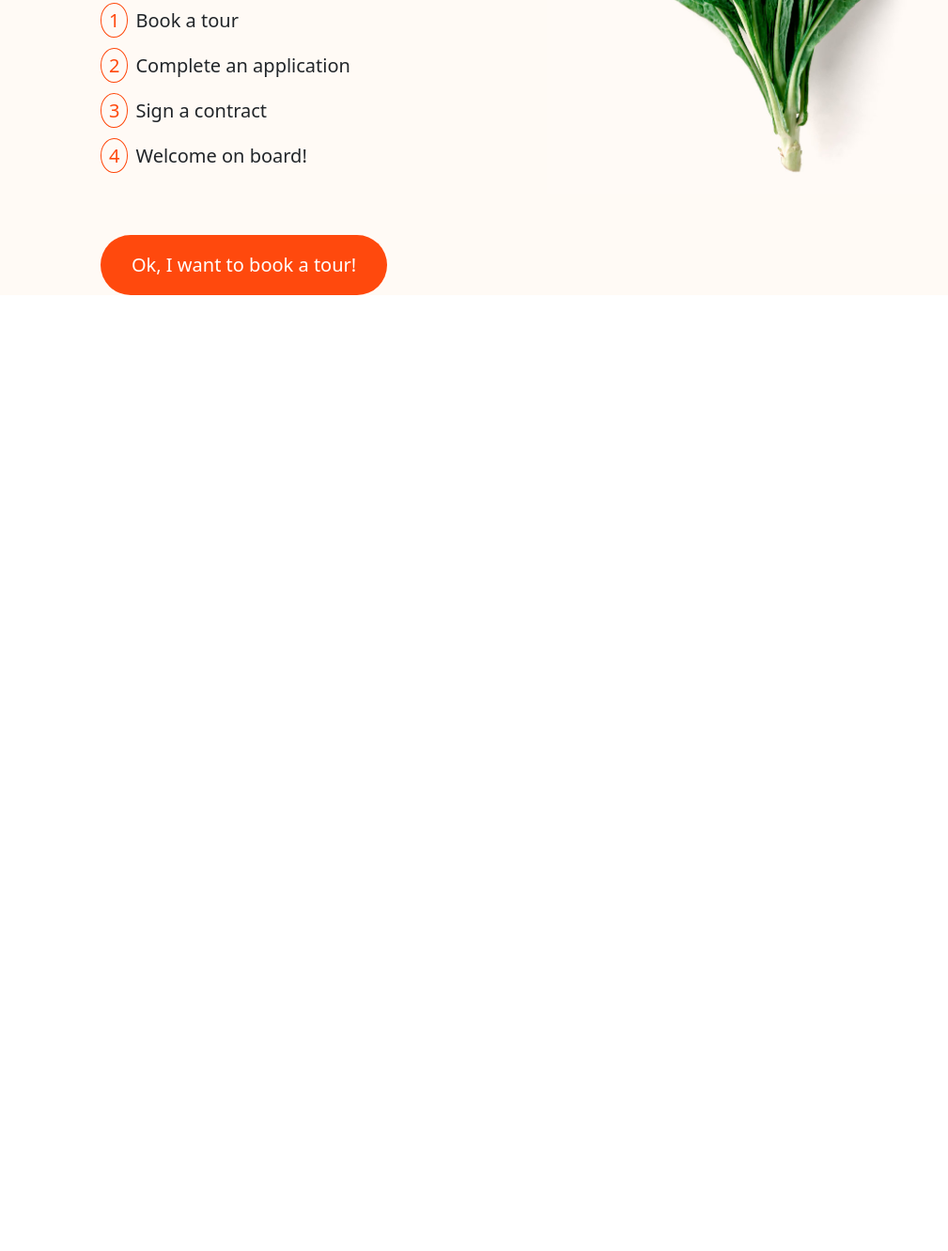
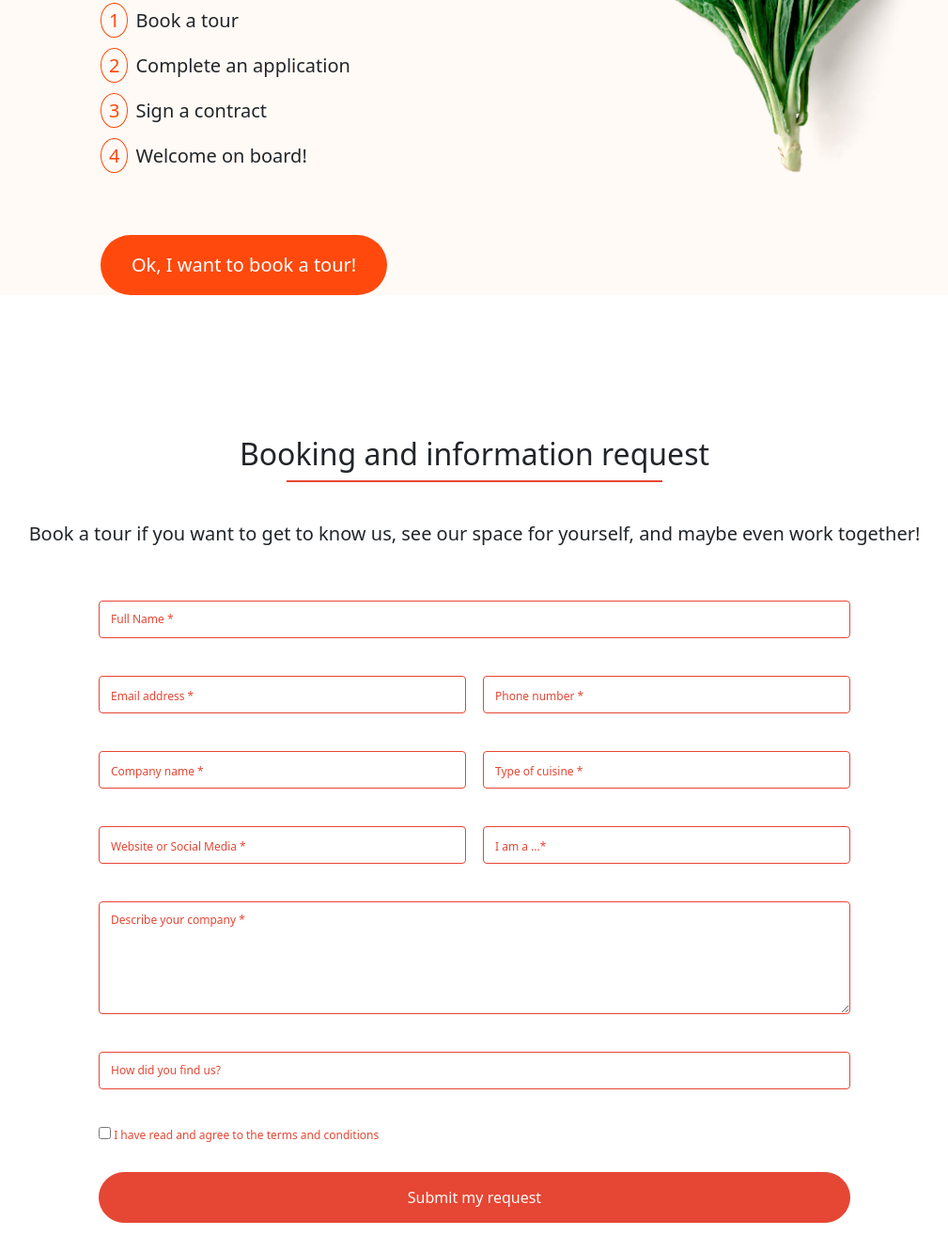
Before and after one commit to vhee4/Group_10_website_cloning, a plain HTML site: page index.html in a window 1280 px wide. Shown: the part 5488-6819 px from the top of the page at 94% size, without its empty margins (135-1144 px from the left). Before the commit the page ends 5802 px from the top, so only its background shows below. Drawn offline with Linux system fonts and the light colour scheme.

Commit message:
form section

```diff
--- a/index.html
+++ b/index.html
@@ -40,7 +40,7 @@
                 <a class="nav-link fs-4  hover-effect" aria-current="page" href="#whatweoffer">What we offer</a>
               </li>
               <li class="nav-item ">
-                <a class="nav-link fs-4  hover-effect" aria-current="page" href="#">Partners</a>
+                <a class="nav-link fs-4  hover-effect" aria-current="page" href="#partners">Partners</a>
               </li>
               <li class="nav-item ">
                 <a class="nav-link fs-4 hover-effect" aria-current="page" href="#howtoapply">How to apply</a>
@@ -74,7 +74,7 @@
               <a class="nav-link fs-4  hover-effect" aria-current="page" href="#whatweoffer">What we offer</a>
             </li>
             <li class="nav-item ">
-              <a class="nav-link fs-4  hover-effect" aria-current="page" href="#">Partners</a>
+              <a class="nav-link fs-4  hover-effect" aria-current="page" href="#partners">Partners</a>
             </li>
             <li class="nav-item ">
               <a class="nav-link fs-4 hover-effect" aria-current="page" href="#howtoapply">How to apply</a>
@@ -318,6 +318,50 @@
          </div>
     </section>
 
+    <!--Booking information session-->
+    <section id="BookingInformation">
+      <h2>Booking and information request</h2>
+      <div class="line3"></div>
+      <p>Book a tour if you want to get to know us, see our space for yourself, and maybe even work together!</p>
+
+      <form class="form_wrapper">
+      <div class="form_cont">
+        <div class ="input_cont">
+          <input id="name" type="text" placeholder="Full Name *">
+        </div>
+        <div class="input_cont2">
+          <input type="email" placeholder="Email address *">
+          <input type="number" placeholder="Phone number *">
+        </div>
+
+        <div class="input_cont2">
+          <input type="text" placeholder="Company name *">
+          <input type="text" placeholder="Type of cuisine *">
+        </div>
+
+        <div class="input_cont2">
+          <input type="text" placeholder="Website or Social Media *">
+          <input type="text" placeholder="I am a ...*">
+        </div>
+
+        <div class="input_cont2">
+          <textarea name="" id="" cols="100%" rows="5" placeholder="Describe your company *"></textarea>
+        </div>
+
+        <div class="input_cont">
+          <input id="name" type="text" placeholder="How did you find us?">
+        </div>
+        <div class="checkbox">
+          <input type="checkbox"> <span>I have read and agree to the <span><a href="">terms and conditions</a> </span></span>
+        </div>
+
+        <button class="btn2">Submit my request</button>
+      </div>
+
+
+      </form>
+    </section>
+
 
 
     <script src="assets/js/bootstrap.min.js"></script>
--- a/styles.css
+++ b/styles.css
@@ -88,6 +88,7 @@ hr{
 
 
 
+
 .partners_section1,
 .partners_section2,
 .partners_section3,
@@ -122,6 +123,123 @@ hr{
 .partners_section4>img{
     max-width: 25%;
 }
+
+#BookingInformation{
+    padding: 9.375rem 3rem 0 3rem;
+    /* width: 100%; */
+}
+
+#BookingInformation>h2{
+    text-align: center;
+    padding-bottom: 0;
+}
+
+.line3{
+    border: 1px solid rgb(230, 70, 52);
+    width: 25rem;
+    margin: 0 auto;
+}
+
+#BookingInformation>p{
+    padding: 40px 0;
+    font-size: 20px;
+    font-weight: 300;
+    text-align: center;
+}
+
+.form_cont{
+    max-width: 50rem;
+    margin: 0 auto;
+}
+
+.form_cont>input{
+    width: 100%;
+}
+
+.form_cont>.input_cont>input{
+    width: 100%;
+    border: 1px solid rgb(230, 70, 52);
+    height: 40px;
+    border-radius: 4px;
+    padding-left: 12px;
+margin-bottom: 40px;
+    font-size: 12px;
+    font-weight: 400;
+}
+
+.form_cont>.input_cont>input::placeholder{
+    color: rgb(230, 70, 52);
+}
+
+
+.form_cont>.input_cont2{
+display: flex;
+gap: 18px;
+margin-bottom: 40px;
+}
+
+.form_cont>.input_cont2>input {
+    width: 100%;
+    border: 1px solid rgb(230, 70, 52);
+    height: 40px;
+    border-radius: 4px;
+    padding-left: 12px;
+    font-weight: 400;
+}
+
+.form_cont>.input_cont2>input::placeholder {
+    color: rgb(230, 70, 52);
+    font-size: 12px;
+}
+
+.form_cont>.input_cont2>textarea {
+    width: 100%;
+    border: 1px solid rgb(230, 70, 52);
+    height: 120px;
+    border-radius: 4px;
+    padding:10px 0 0 12px;
+}
+
+.form_cont>.input_cont2>textarea::placeholder {
+    color: rgb(230, 70, 52);
+    font-size: 12px;
+}
+
+.btn2 {
+    display: block;
+    border: 1px solid rgb(230, 70, 52);
+    color: rgb(254, 250, 245);
+    background-color: rgb(230, 70, 52);
+    border-radius: 2rem;
+    width: 100%;
+    padding: .9rem 2rem;
+    margin: 0 auto;
+    margin-bottom: 30px;
+    margin-top: 30px;
+}
+
+.checkbox{
+    color: rgb(230, 70, 52);
+    font-size: 12px;
+
+}
+
+.checkbox>span>span>a{
+    color: rgb(230, 70, 52);
+    font-size: 12px;
+    text-decoration: none;
+}
+
+.checkbox>input[type="checkbox"] {
+    border: 1px solid #f00;
+}
+
+.checkbox>input[type="checkbox"]:checked {
+    background-color:#f00;
+}
+
+
+
 
 
 @media (min-width:900px) {
```
